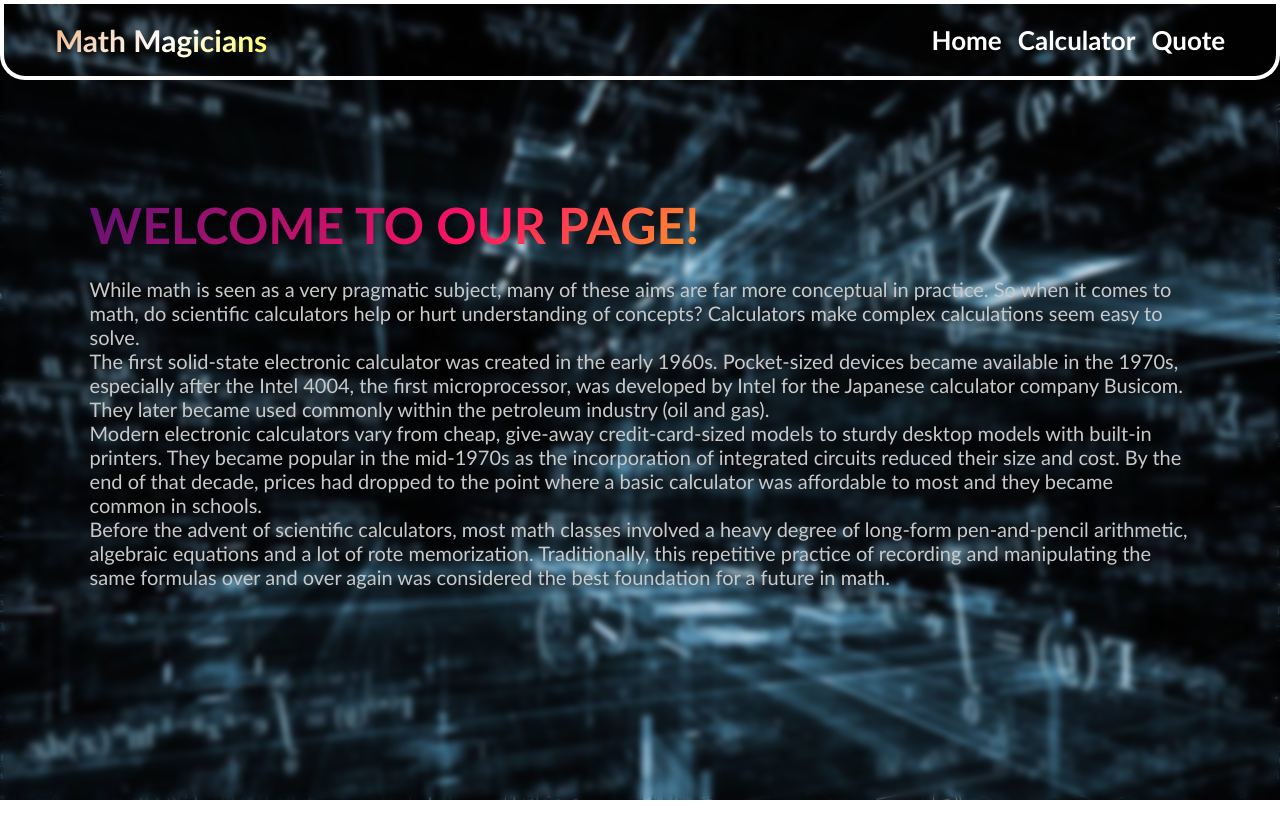
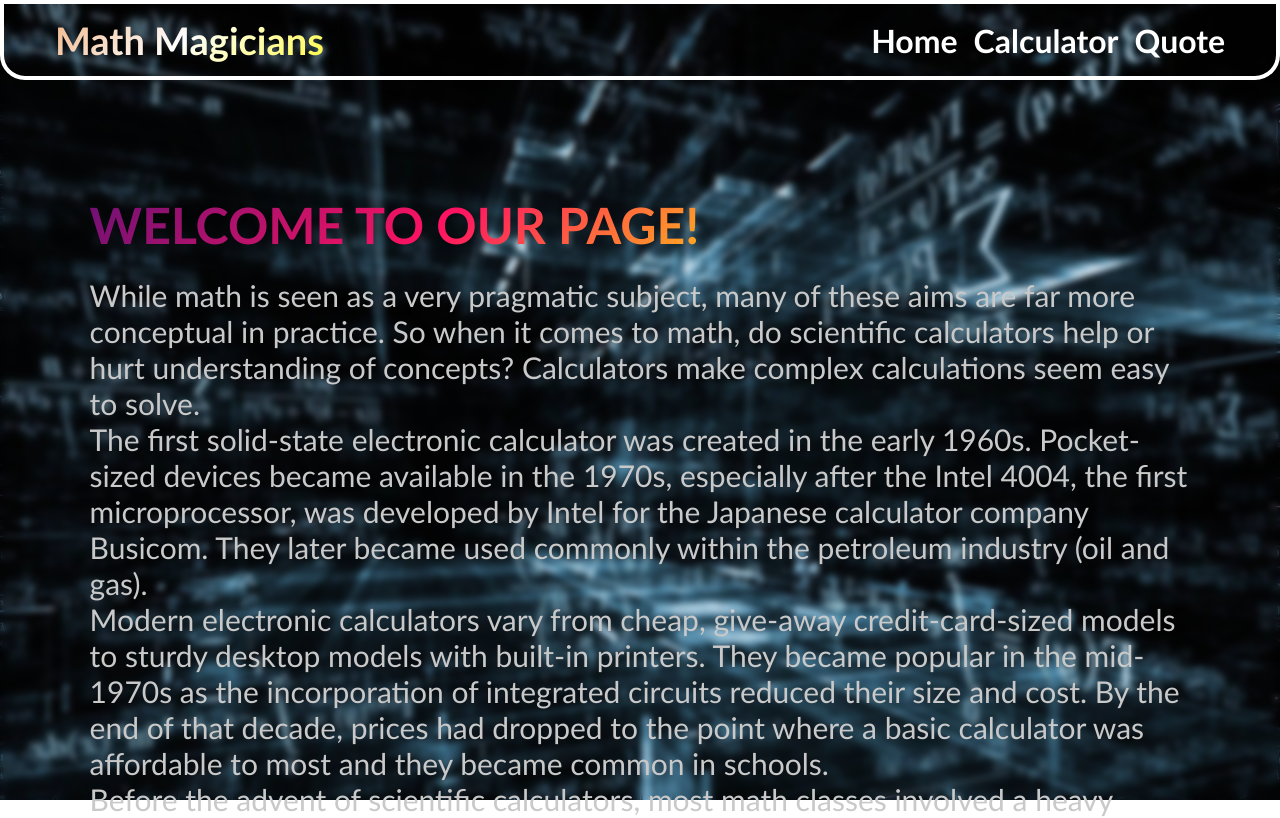
Before and after one commit to Carshy/math-magicians, a React (Create React App) app: page / in a window 1280 px wide. Shown: the top 818 px of the page. Built offline with nearby package versions, Linux system fonts and the light colour scheme.

Commit message:
Make changes to deploy

```diff
--- a/package.json
+++ b/package.json
@@ -2,13 +2,11 @@
   "name": "my-app",
   "version": "0.1.0",
   "private": true,
-  "homepage": "https://Carshy.github.io/math-magicians",
   "dependencies": {
     "@testing-library/jest-dom": "^5.16.5",
     "@testing-library/react": "^13.3.0",
     "@testing-library/user-event": "^13.5.0",
     "big.js": "^6.2.1",
-    "gh-pages": "^4.0.0",
     "prop-types": "^15.8.1",
     "react": "^18.2.0",
     "react-dom": "^18.2.0",
@@ -18,8 +16,6 @@
   },
   "scripts": {
     "start": "react-scripts start",
-    "predeploy": "npm run build",
-    "deploy": "gh-pages -d build",
     "build": "react-scripts build",
     "test": "react-scripts test",
     "eject": "react-scripts eject"
--- a/src/styles/Home.css
+++ b/src/styles/Home.css
@@ -34,7 +34,7 @@
 
 .home-page p {
   font-family: 'Gill Sans', 'Gill Sans MT', Calibri, 'Trebuchet MS', sans-serif;
-  font-size: 20px;
+  font-size: 30px;
   color: rgb(201, 201, 201);
   backdrop-filter: blur(2px);
 }
--- a/src/styles/Navigation.css
+++ b/src/styles/Navigation.css
@@ -20,7 +20,7 @@
   font-weight: bold;
   text-decoration: none;
   font-family: 'Gill Sans', 'Gill Sans MT', Calibri, 'Trebuchet MS', sans-serif;
-  font-size: 26px;
+  font-size: 32px;
   transition: all 0.2s ease;
   backdrop-filter: blur(3px);
 }
@@ -34,7 +34,7 @@
   color: #fff;
   font-weight: bold;
   padding-left: 4%;
-  font-size: xx-large;
+  font-size: 28px;
   backdrop-filter: blur(3px);
   font-family: 'Gill Sans', 'Gill Sans MT', Calibri, 'Trebuchet MS', sans-serif;
   background-image: linear-gradient(
@@ -52,7 +52,7 @@
   -webkit-text-fill-color: transparent;
   animation: textclip 4s linear infinite;
   display: inline-block;
-  font-size: 30px;
+  font-size: 38px;
   cursor: pointer;
 }
 
```
Also changed, not shown: 1 other file (tests, documents, lock files or other folders).
